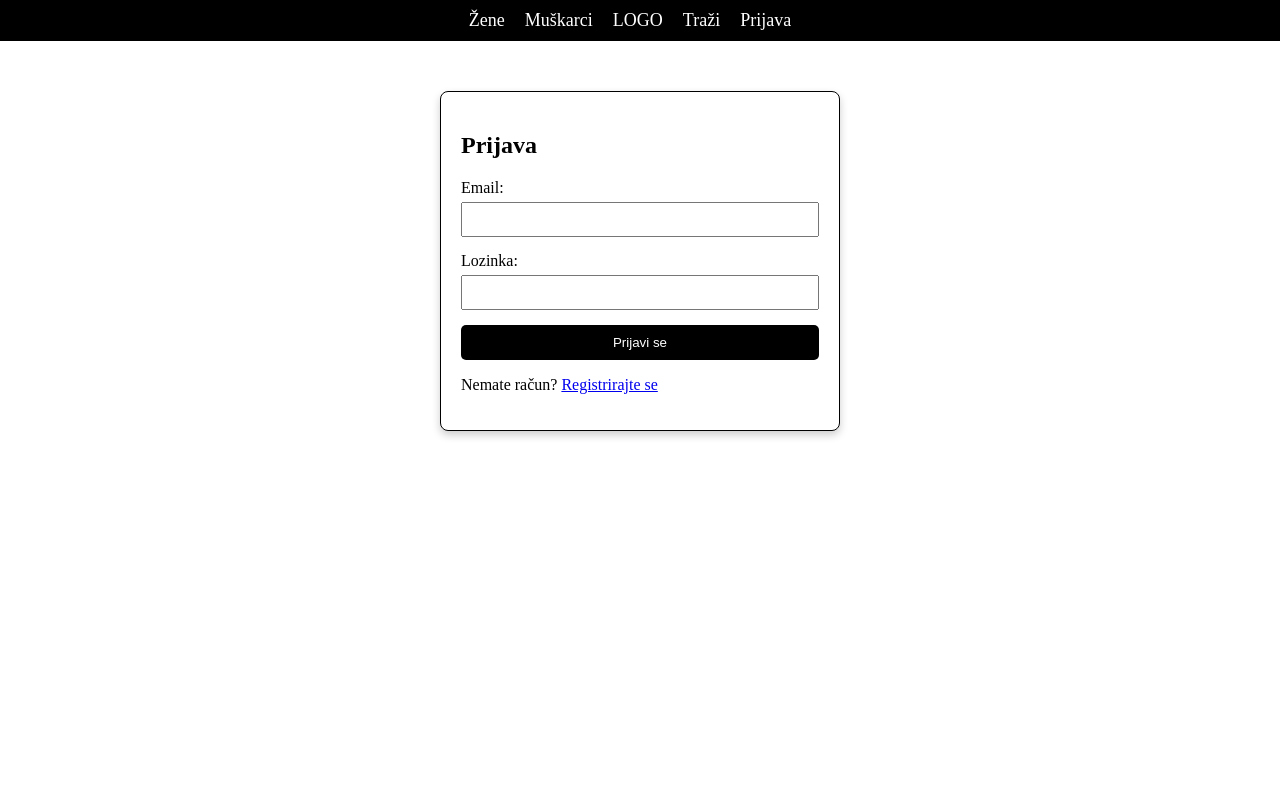
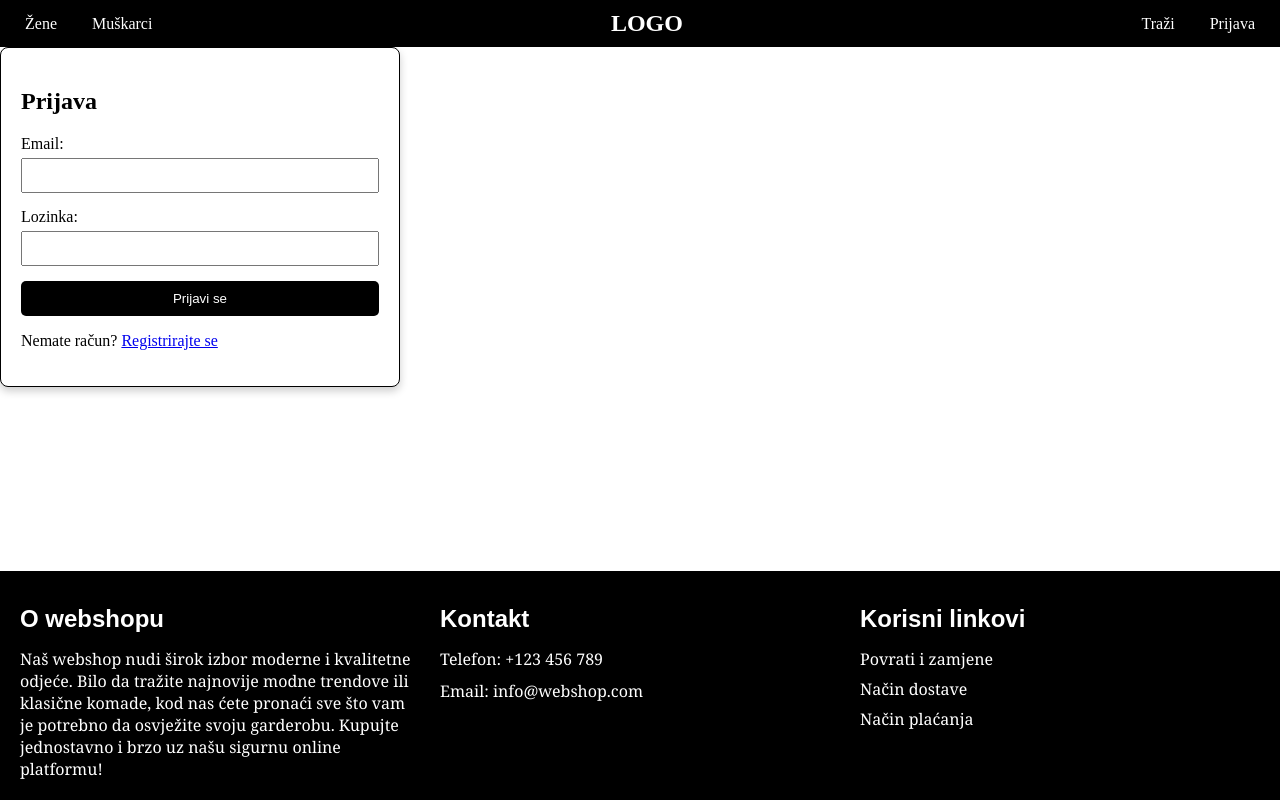
Before and after one commit to mariopejic1/ZavrsniRad-Web-aplikacija-za-prodaju-odjece, a Django app: page /webshop/login/ in a window 1280 px wide. Run offline with Django 5.2, Linux system fonts and the light colour scheme.

Commit message:
napravljen footer i stranica za povrate i zamjene

```diff
--- a/webshop/static/webshop/css/base.css
+++ b/webshop/static/webshop/css/base.css
@@ -2,7 +2,18 @@ body {
     font-family: Arial, sans-serif;
     margin: 0;
     padding: 0;
+    height: 100%;
     background-color: white;
+}
+
+body {
+    display: flex;
+    flex-direction: column;
+    min-height: 100vh;
+}
+
+.content {
+    flex: 1;
 }
 
 nav {
@@ -15,21 +26,85 @@ nav ul {
     padding: 0;
     list-style-type: none;
     display: flex;
-    justify-content: center;
+    justify-content: space-between;
     align-items: center;
 }
 
 nav ul li {
-    margin-right: 20px;
+    margin: 0 10px;
+    margin-right: 10px;
 }
 
-nav a {
+nav ul li a {
+    color: white;
     text-decoration: none;
-    color: white;
     font-family: 'Times New Roman', Times, serif;
-    font-size: 18px;
+    display: block;
 }
 
-nav a:hover {
-    color: #ff9900; /
+nav ul li.left {
+    margin-left: 25px;
 }
+
+nav ul li.logo {
+    flex-grow: 1;
+    text-align: center;
+}
+
+nav ul li.right {
+    margin-right: 25px;
+}
+
+nav ul li a:hover {
+    color: #ff9900;
+}
+
+nav ul li.logo a {
+    font-weight: bold;
+    font-size: 1.5em;
+}
+
+footer {
+    display: flex;
+    justify-content: space-around;
+    background-color: black;
+    color: white;
+    padding: 10px;
+    font-family: Arial, sans-serif;
+}
+
+.footer-section {
+    flex: 1;
+    margin: 0 10px;
+}
+
+.footer-section h3 {
+    font-size: 24px;
+    margin-bottom: 10px;
+    padding-bottom: 5px;
+}
+
+.footer-section p,
+.footer-section ul {
+    margin: 10px 0;
+    font-family: Georgia, 'Times New Roman', Times, serif
+}
+
+.footer-section ul {
+    list-style-type: none;
+    padding: 0;
+}
+
+.footer-section ul li {
+    margin-bottom: 8px;
+}
+
+.footer-section ul li a {
+    color: white;
+    text-decoration: none;
+}
+
+.footer-section ul li a:hover {
+    text-decoration: underline;
+    color: #ff9900;
+}
--- a/webshop/static/webshop/css/login.css
+++ b/webshop/static/webshop/css/login.css
@@ -1,6 +1,6 @@
 .login-container {
     width: 400px;
-    margin: 50px auto;
+
     background-color: white;
     border: 1px solid black;
     border-radius: 8px;
--- a/webshop/templates/webshop/base.html
+++ b/webshop/templates/webshop/base.html
@@ -11,23 +11,43 @@
 <body>
     <nav>
         <ul>
-            <li><a href="#">Žene</a></li>
-            <li><a href="#">Muškarci</a></li>
-            <li><a href="#">LOGO</a></li>
-            <li><a href="#">Traži</a></li>
+            <li class="left"><a href="#">Žene</a></li>
+            <li class="left"><a href="#">Muškarci</a></li>
+            <li class="logo"><a href="#">LOGO</a></li>
+            <li class="right"><a href="#">Traži</a></li>
             {% if user.is_authenticated %}
-                <li><a href="{% url 'webshop:profile' %}">Profil</a></li>
-                <li><a href="{% url 'webshop:logout' %}">Odjava</a></li>
+                <li class="right"><a href="{% url 'webshop:profile' %}">Profil</a></li>
+                <li class="right"><a href="#">Košarica</a></li>
+                <li class="right"><a href="{% url 'webshop:logout' %}">Odjava</a></li>
             {% else %}
-                <li><a href="{% url 'webshop:login' %}">Prijava</a></li>
+                <li class="right"><a href="{% url 'webshop:login' %}">Prijava</a></li>
             {% endif %}
-
-        </ul>
-
         </ul>
     </nav>
     <div class="content">
         {% block content %}{% endblock %}
     </div>
+
+    <footer>
+        <div class="footer-section">
+            <h3>O webshopu</h3>
+            <p>Naš webshop nudi širok izbor moderne i kvalitetne odjeće. Bilo da tražite najnovije modne trendove ili klasične komade,
+                kod nas ćete pronaći sve što vam je potrebno da osvježite svoju garderobu.
+                Kupujte jednostavno i brzo uz našu sigurnu online platformu!</p>
+        </div>
+        <div class="footer-section">
+            <h3>Kontakt</h3>
+            <p>Telefon: +123 456 789</p>
+            <p>Email: info@webshop.com</p>
+        </div>
+        <div class="footer-section">
+            <h3>Korisni linkovi</h3>
+            <ul>
+                <li><a href="{% url 'webshop:returns' %}">Povrati i zamjene</a></li>
+                <li><a href="#">Način dostave</a></li>
+                <li><a href="#">Način plaćanja</a></li>
+            </ul>
+        </div>
+    </footer>
 </body>
 </html>
--- a/webshop/urls.py
+++ b/webshop/urls.py
@@ -10,4 +10,6 @@ urlpatterns = [
     path('profile/', views.profile_view, name='profile'),
     path('logout/', views.logout_view, name='logout'),
     path('register/', views.register_view, name='register'),
+    path('returns/', views.returns_view, name='returns'),
+
 ]
--- a/webshop/views.py
+++ b/webshop/views.py
@@ -71,3 +71,6 @@ def register_view(request):
 
 def profile_view(request):
     return render(request, 'webshop/profile.html')
+
+def returns_view(request):
+    return render(request, 'webshop/returns.html')
```
Also changed, not shown: webshop/static/webshop/css/returns.css (added, +32 -0 lines), webshop/templates/webshop/returns.html (added, +43 -0 lines), db.sqlite3, webshop/templates/webshop/delivery.html (added), webshop/templates/webshop/payment.html (added).
